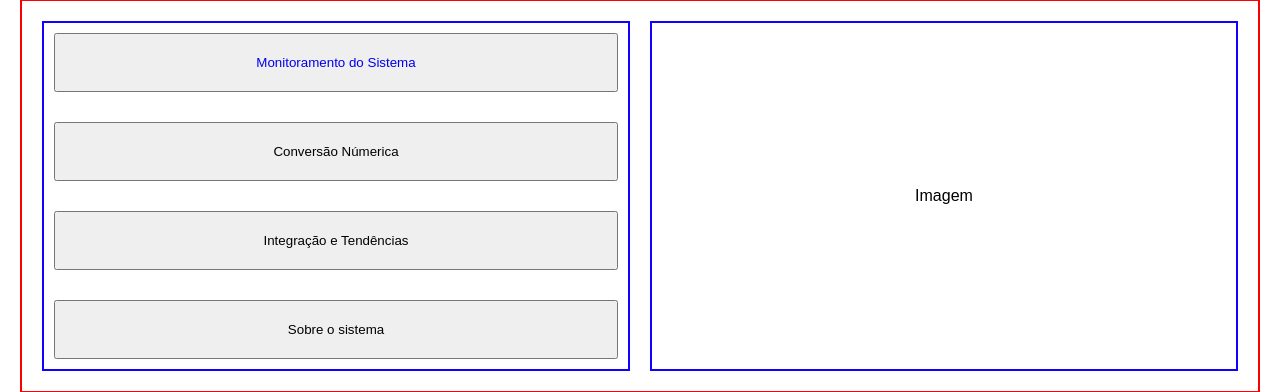
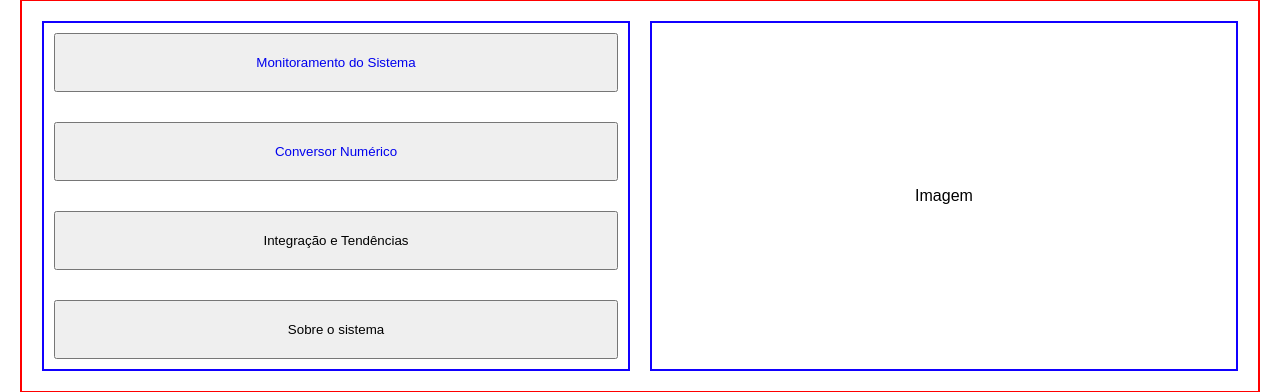
Before and after one commit to eukauacavalcante/morpheus_env, a Django app: page / in a window 1280 px wide. Shown: the part 180-572 px from the top of the page. Run offline with Django 5.2, Linux system fonts and the light colour scheme.

Commit message:
feat(ui): adicionar página de conversão numérica

```diff
--- a/core/templates/index.html
+++ b/core/templates/index.html
@@ -9,7 +9,7 @@
         <div class="FILHO" style="border: 2px solid rgb(17, 0, 255); padding: 10px; width: 50%; margin: 10px; height: auto;">
             <div style="text-align: center; display: grid;">
                 <button style="padding: 20px;"><a href="{% url 'system_data' %}" style="margin-top: 30px; padding: 20px; text-decoration: none;">Monitoramento do Sistema</a></button>
-                <button style="margin-top: 30px; padding: 20px;">Conversão Númerica</button>
+                <button style="margin-top: 30px; padding: 20px;"> <a href="{% url 'num_converter' %}" style="margin-top: 30px; padding: 20px; text-decoration: none;">Conversor Numérico</a></button>
                 <button style="margin-top: 30px; padding: 20px;">Integração e Tendências</button>
                 <button style="margin-top: 30px; padding: 20px;">Sobre o sistema</button>
             </div>
```
